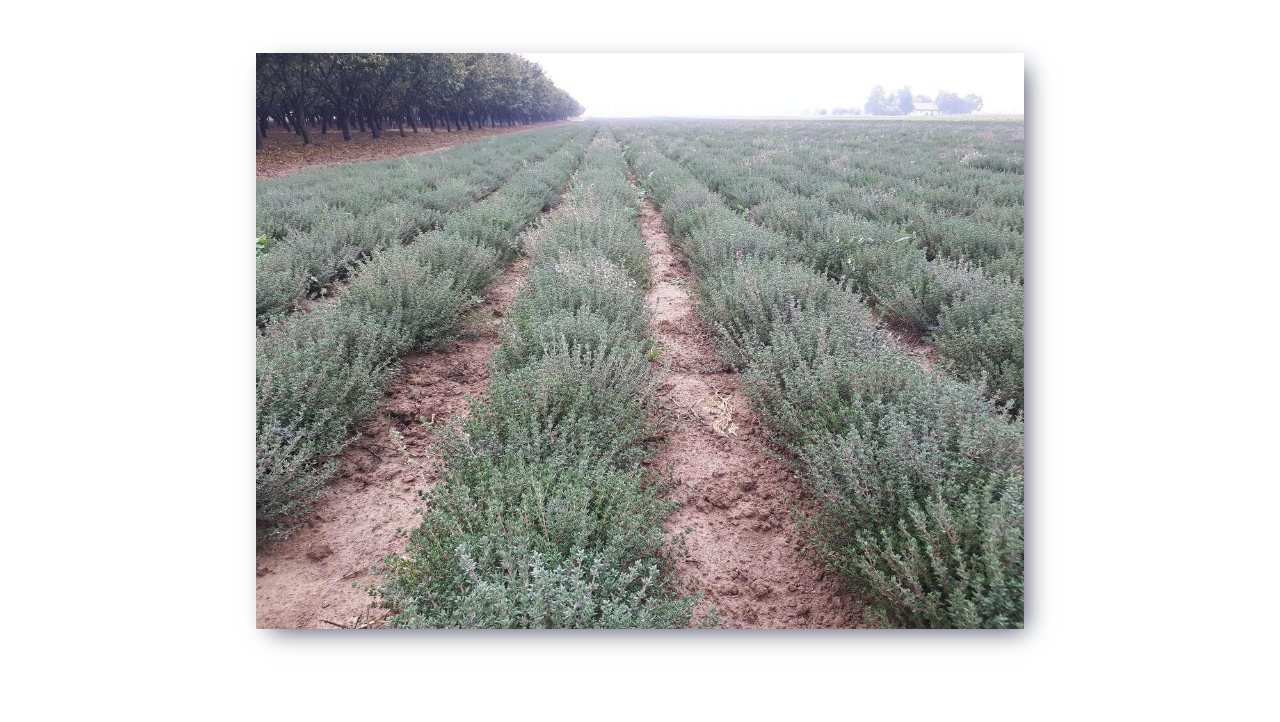
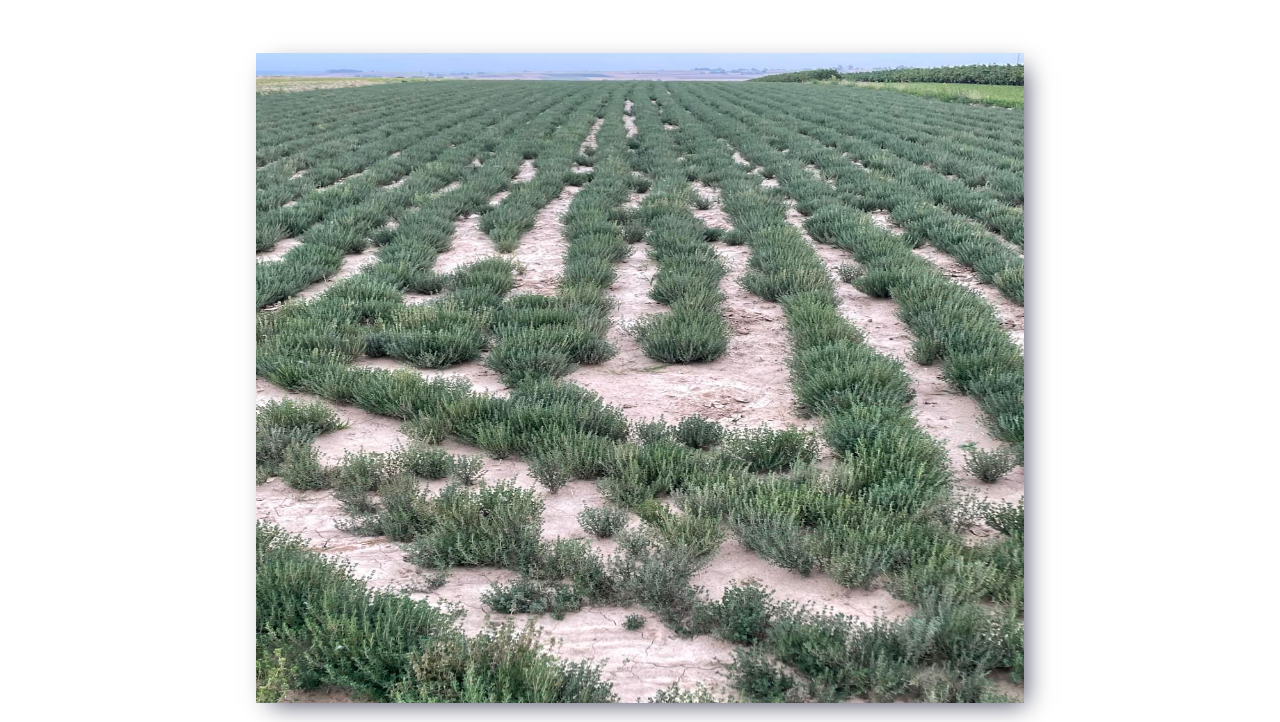
Before and after one commit to rvabka/HerbimarPage, a website: page subpages/produkty.html in a window 1280 px wide. Shown: the part 2918-3640 px from the top of the page. Drawn offline with Linux system fonts and the light colour scheme.

Commit message:
new photo

```diff
--- a/subpages/produkty.html
+++ b/subpages/produkty.html
@@ -31,7 +31,7 @@
     <div class="lightGreen">
       <img
         src="../dist/images/thyme2.png"
-        alt="gałązka z liścmi tło"
+        alt="gałązka z liśćmi tło"
         class="lightGreen-img2"
       />
       <img
@@ -306,10 +306,11 @@
         </p>
       </article>
       <div class="right">
-        <img
-          class="right__img hidden"
-          src="../dist/images/tymianekv2.jpg"
-          alt="tymianek thyme"
+        <img class="right__img hidden" height="650px"
+            srcset="../dist/images/tymianekprodukt-small.JPG 480w, ../dist/images/tymianekprodukt-big.JPG, 800w"
+            sizes="(max-width: 600px) 480px, 800px"
+            src="../dist/images/tymianekprodukt-big.JPG"
+            alt="tymianek na polu"
         />
         <div class="right__box">
         </div>
```
Also changed, not shown: dist/css/subPagesScss/procesprod.min.css, dist/css/subPagesScss/produkty.min.css, dist/images/tymianekprodukt-big.JPG (added), dist/images/tymianekprodukt-small.JPG (added), dist/images/tymianekv2.jpg (deleted).
